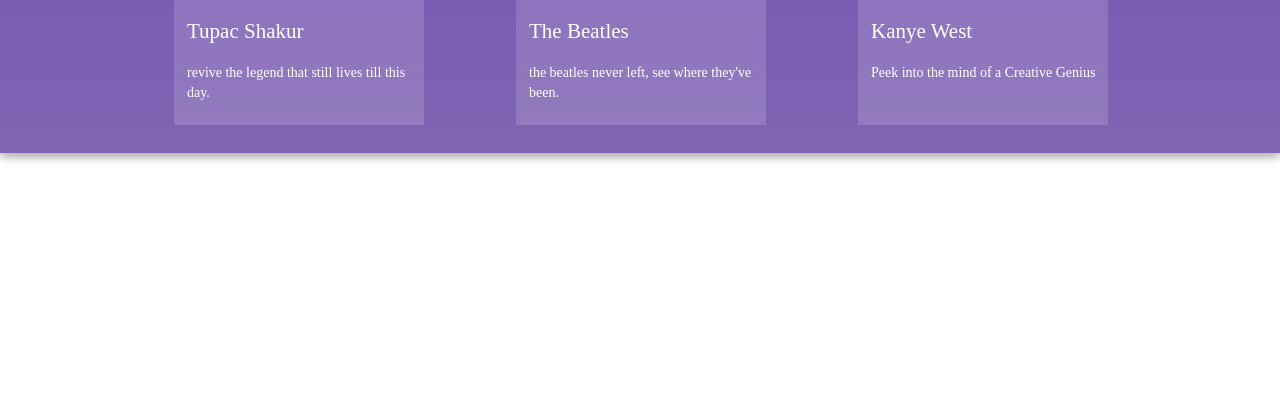
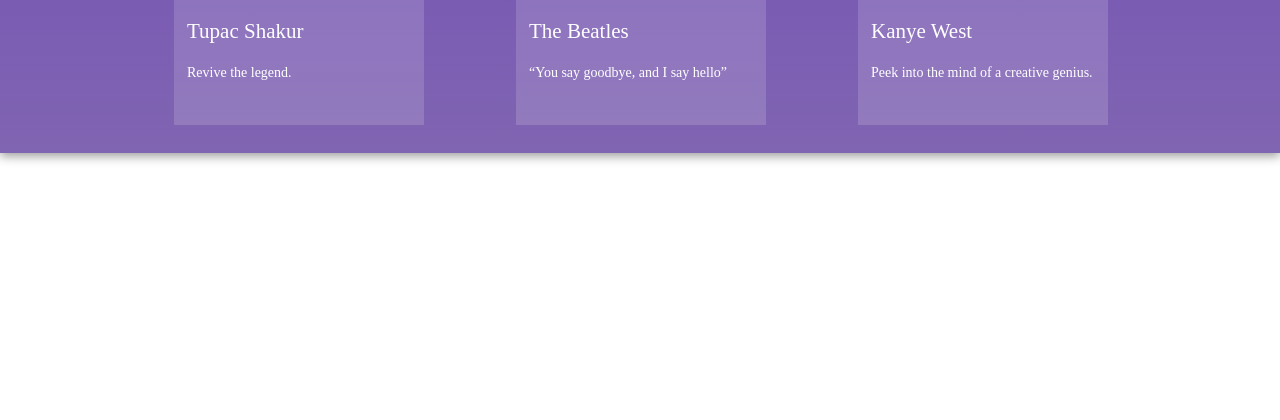
Before and after one commit to dyelax/encore.ai, a web app: file views/index.html in a window 1280 px wide. Shown: the part 547-967 px from the top of the page. Run offline with its HTML, style and script files only (its server is not run), Linux system fonts and the light colour scheme; some libraries are stand-ins or nearby versions; some web fonts are replaced.

Commit message:
added new tag lines and thumbnail images

```diff
--- a/views/index.html
+++ b/views/index.html
@@ -51,7 +51,7 @@
 </head>
 <body>
 
-<div class="container-fluid"">
+<div class="container-fluid">
   <div class="row top-section">
     <nav class="navbar transparent navbar-default">
       <!-- Brand and toggle get grouped for better mobile display -->
@@ -91,7 +91,7 @@
               </a>
               <img src="images/tupac.png">
               <h2>Tupac Shakur</h2>
-              <p>revive the legend that still lives till this day.</p>
+              <p>Revive the legend.</p>
           </div>
         </div>
         <div class="">
@@ -102,7 +102,7 @@
               </a>
               <img src="images/beatles.png">
               <h2>The Beatles</h2>
-              <p>the beatles never left, see where they've been.</p>
+              <p>“You say goodbye, and I say hello”</p>
           </div>
         </div>
         <div class="">
@@ -113,7 +113,7 @@
               </a>
               <img src="images/kanye.png">
               <h2>Kanye West</h2>
-              <p>Peek into the mind of a Creative Genius</p>
+              <p>Peek into the mind of a creative genius.</p>
           </div>
         </div>
         <div class="">
@@ -124,7 +124,7 @@
               </a>
               <img src="images/taylor_swift.png">
               <h2>Taylor Swift</h2>
-              <p>TODO</p>
+              <p>Check TSwift's next hot track.</p>
           </div>
         </div>
         <div class="">
@@ -135,7 +135,7 @@
               </a>
               <img src="images/drake.png">
               <h2>Drake</h2>
-              <p>TODO</p>
+              <p>Can't wait for more from the “last name greatest, first name ever?”</p>
           </div>
         </div>
         <div class="">
```
Also changed, not shown: assets/devpost_img.png (added), assets/devpost_img_2-01.png (added), 2 other files.
